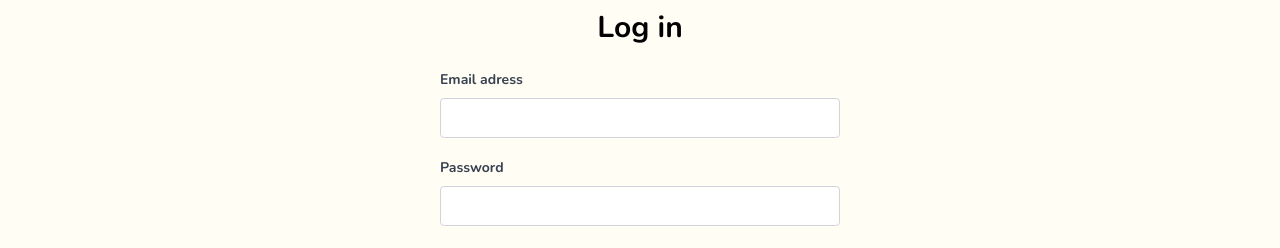
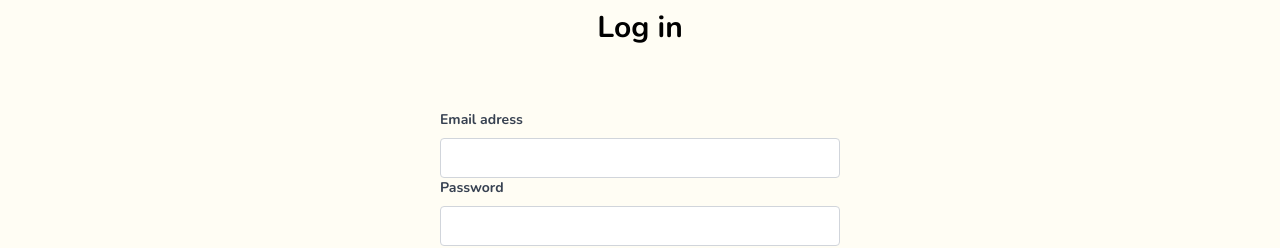
Before and after one commit to idrissi-hamza/plantshop, a Next.js app: page /login in a window 1280 px wide. Shown: the part 130-378 px from the top of the page. Built offline with nearby package versions, Linux system fonts and the light colour scheme; no server answers.

Commit message:
update textinput style

```diff
--- a/components/TextInput.tsx
+++ b/components/TextInput.tsx
@@ -1,28 +1,28 @@
-import { useField } from "formik";
+import { useField } from 'formik';
 
-const TextInput = ({ label, subLabel = "", ...props }: any) => {
+const TextInput = ({ label, subLabel = '', ...props }: any) => {
   const [field, meta] = useField(props);
   return (
-    <div className="relative mb-5 w-full font-display">
+    <div className="relative  w-full font-display mt-10">
       <label
-        className="block mb-2  font-bold text-gray-700 text-sm"
+        className=" mb-2  font-bold text-gray-700 text-sm flex items-center justify-start"
         htmlFor={props.id || props.name}
       >
         {label}
         <span className="text-sm text-gray-500 ml-2 italic tracking-wide font-medium">
           {subLabel}
         </span>
+        {meta.touched && meta.error ? (
+          <span className="absoluten error text-red-500 text-xs italic top-0 left-20 tracking-wide">
+            {meta.error}
+          </span>
+        ) : null}
       </label>
       <input
         className="mb-2  h-10 px-3 border-gray-300  border w-full   focus:border-gray-500  outline-none rounded appearance-none "
         {...field}
         {...props}
       />
-      {meta.touched && meta.error ? (
-        <div className="absolute error text-red-500 text-xs italic -bottom-3 left-1 tracking-wide">
-          {meta.error}
-        </div>
-      ) : null}
     </div>
   );
 };
```
